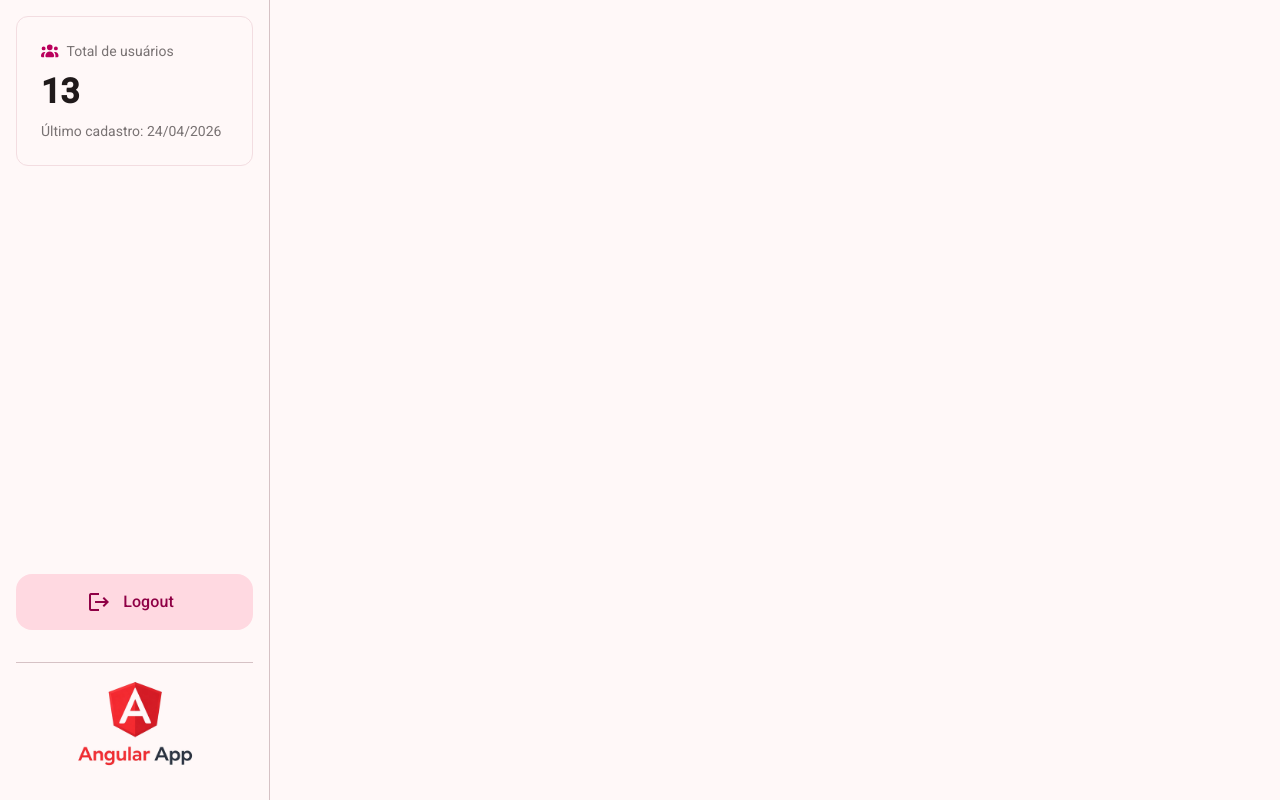
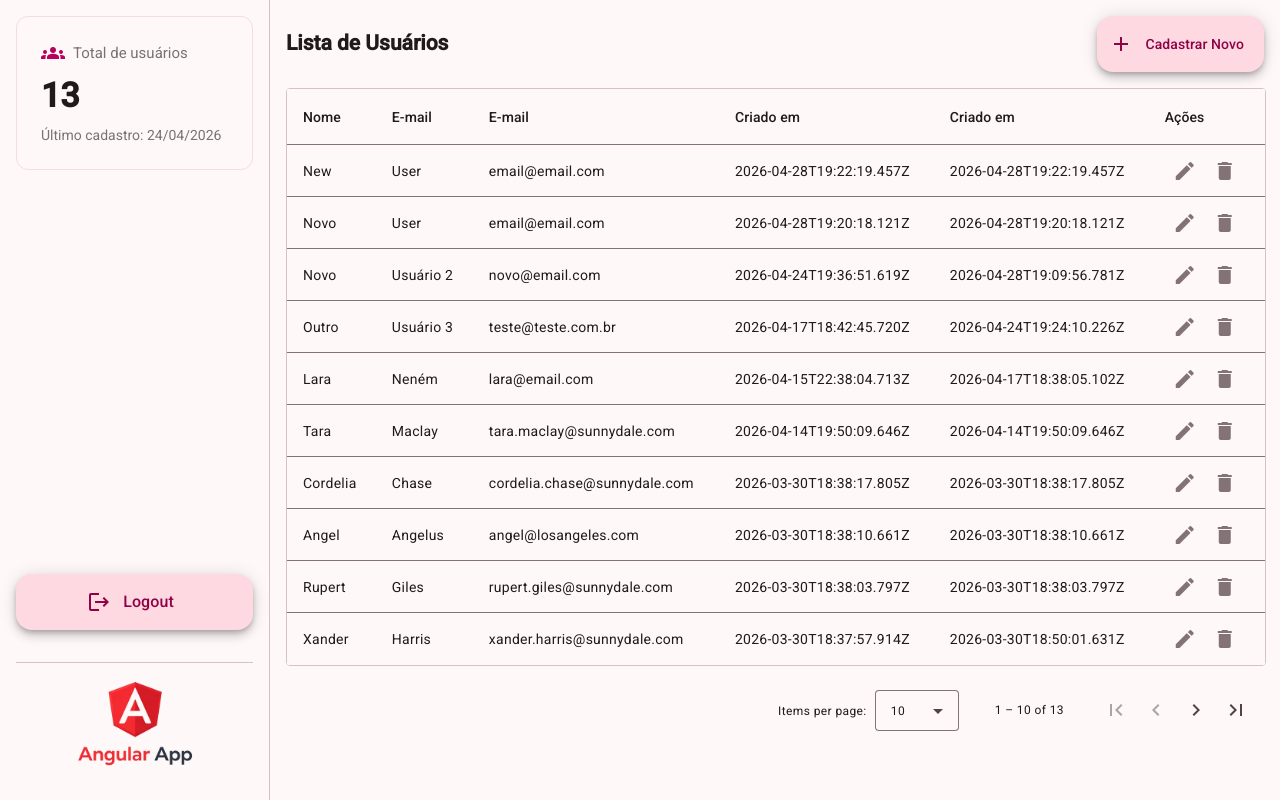
Before and after one commit to KaLucas/angular-app, an Angular app: page /admin/dashboard in a window 1280 px wide. Built offline with nearby package versions, Linux system fonts and the light colour scheme.

Commit message:
feat: users-list table with mock data

```diff
--- a/package.json
+++ b/package.json
@@ -36,9 +36,6 @@
     "@angular/material": "^21.2.9",
     "@angular/platform-browser": "^21.1.0",
     "@angular/router": "^21.1.0",
-    "@fortawesome/angular-fontawesome": "^4.0.0",
-    "@fortawesome/fontawesome-svg-core": "^7.2.0",
-    "@fortawesome/free-solid-svg-icons": "^7.2.0",
     "rxjs": "~7.8.0",
     "tslib": "^2.3.0"
   },
--- a/src/app/features/admin/dashboard/dashboard.html
+++ b/src/app/features/admin/dashboard/dashboard.html
@@ -1,3 +1,4 @@
 <section class="flex">
   <app-sidebar />
+  <app-users-list />
 </section>
--- a/src/app/features/admin/dashboard/dashboard.scss
+++ b/src/app/features/admin/dashboard/dashboard.scss
@@ -1,6 +1,9 @@
 :host {
   min-height: 100vh;
+  section {
+    flex-direction: row;
+    app-users-list {
+      flex: 1;
+    }
+  }
 }
-section {
-  flex-direction: column;
-}
--- a/src/app/features/admin/dashboard/dashboard.ts
+++ b/src/app/features/admin/dashboard/dashboard.ts
@@ -1,9 +1,10 @@
 import { Component } from '@angular/core';
 import { Sidebar } from './sidebar/sidebar';
+import { UsersList } from './users-list/users-list';
 
 @Component({
   selector: 'app-dashboard',
-  imports: [Sidebar],
+  imports: [Sidebar, UsersList],
   templateUrl: './dashboard.html',
   styleUrl: './dashboard.scss',
 })
--- a/src/app/features/admin/dashboard/sidebar/sidebar.html
+++ b/src/app/features/admin/dashboard/sidebar/sidebar.html
@@ -3,7 +3,7 @@
     <div class="top-menu flex">
       <div class="user-summary-card flex">
         <div class="users-data flex">
-          <fa-icon [icon]="faUsers" />
+          <mat-icon>groups</mat-icon>
           <p class="users-title">Total de usuários</p>
         </div>
         <p class="users-total">13</p>
--- a/src/app/features/admin/dashboard/sidebar/sidebar.scss
+++ b/src/app/features/admin/dashboard/sidebar/sidebar.scss
@@ -24,9 +24,12 @@
             flex-direction: row;
             gap: 8px;
             align-items: center;
-            fa-icon {
-              display: block;
+            mat-icon {
               color: var(--mat-sys-primary);
+              line-height: normal;
+            }
+            p {
+              font-size: 15px;
             }
           }
           .users-total {
@@ -43,7 +46,6 @@
           button {
             font-size: 16px;
             width: 100%;
-            box-shadow: none;
           }
         }
         .img-wrapper {
--- a/src/app/features/admin/dashboard/sidebar/sidebar.ts
+++ b/src/app/features/admin/dashboard/sidebar/sidebar.ts
@@ -1,23 +1,18 @@
 import { Component, inject } from '@angular/core';
-import { MatAnchor, MatButtonModule } from '@angular/material/button';
+import { MatButtonModule } from '@angular/material/button';
 import { MatDividerModule } from '@angular/material/divider';
 import { MatIconModule } from '@angular/material/icon';
-import { FontAwesomeModule } from '@fortawesome/angular-fontawesome';
-import { faUsers, faArrowRightFromBracket } from '@fortawesome/free-solid-svg-icons';
 import { AuthService } from '../../../../services/auth-service';
 
 @Component({
   selector: 'app-sidebar',
-  imports: [MatDividerModule, FontAwesomeModule, MatButtonModule, MatIconModule],
+  imports: [MatDividerModule, MatButtonModule, MatIconModule],
   templateUrl: './sidebar.html',
   styleUrl: './sidebar.scss',
 })
 export class Sidebar {
   private auth = inject(AuthService);
 
-  faUsers = faUsers;
-  faLogout = faArrowRightFromBracket;
-
   protected handleLogout() {
     this.auth.logout();
   }
--- /dev/null
+++ b/src/app/features/admin/dashboard/users-list/users-list.html
@@ -0,0 +1,59 @@
+<section class="flex">
+  <div class="page-header flex">
+    <h2>Lista de Usuários</h2>
+    <button matFab extended>
+      <mat-icon>add</mat-icon>
+      Cadastrar Novo
+    </button>
+  </div>
+  <div class="table-wrapper">
+    <table mat-table [dataSource]="dataSource">
+      <ng-container matColumnDef="first_name">
+        <th mat-header-cell *matHeaderCellDef>Nome</th>
+        <td mat-cell *matCellDef="let user">{{ user.data.first_name }}</td>
+      </ng-container>
+
+      <ng-container matColumnDef="last_name">
+        <th mat-header-cell *matHeaderCellDef>E-mail</th>
+        <td mat-cell *matCellDef="let user">{{ user.data.last_name }}</td>
+      </ng-container>
+
+      <ng-container matColumnDef="email">
+        <th mat-header-cell *matHeaderCellDef>E-mail</th>
+        <td mat-cell *matCellDef="let user">{{ user.data.email }}</td>
+      </ng-container>
+
+      <ng-container matColumnDef="created_at">
+        <th mat-header-cell *matHeaderCellDef>Criado em</th>
+        <td mat-cell *matCellDef="let user">{{ user.created_at }}</td>
+      </ng-container>
+
+      <ng-container matColumnDef="updated_at">
+        <th mat-header-cell *matHeaderCellDef>Criado em</th>
+        <td mat-cell *matCellDef="let user">{{ user.updated_at }}</td>
+      </ng-container>
+
+      <ng-container matColumnDef="actions">
+        <th mat-header-cell *matHeaderCellDef>Ações</th>
+        <td mat-cell *matCellDef="let user">
+          <button matIconButton>
+            <mat-icon>edit</mat-icon>
+          </button>
+          <button matIconButton>
+            <mat-icon>delete</mat-icon>
+          </button>
+        </td>
+      </ng-container>
+
+      <tr mat-header-row *matHeaderRowDef="displayedColumns"></tr>
+      <tr mat-row *matRowDef="let row; columns: displayedColumns"></tr>
+    </table>
+  </div>
+
+  <mat-paginator
+    [length]="dataSource.data.length"
+    [pageSize]="10"
+    [pageSizeOptions]="[10, 25]"
+    showFirstLastButtons
+  />
+</section>
--- /dev/null
+++ b/src/app/features/admin/dashboard/users-list/users-list.scss
@@ -0,0 +1,20 @@
+section {
+  width: 100%;
+  padding: 16px;
+  flex-direction: column;
+  gap: 16px;
+  box-sizing: border-box;
+  .page-header {
+    flex-direction: row;
+    justify-content: space-between;
+  }
+  .table-wrapper {
+    width: 100%;
+    border: 1px solid var(--mat-sys-outline-variant);
+    border-radius: 4px;
+    overflow: hidden;
+    mat-icon {
+      color: var(--mat-sys-outline);
+    }
+  }
+}
--- /dev/null
+++ b/src/app/features/admin/dashboard/users-list/users-list.ts
@@ -0,0 +1,230 @@
+import { afterNextRender, Component, viewChild } from '@angular/core';
+import { MatButtonModule } from '@angular/material/button';
+import { MatIconModule } from '@angular/material/icon';
+import { MatPaginator, MatPaginatorModule } from '@angular/material/paginator';
+import { MatTableDataSource, MatTableModule } from '@angular/material/table';
+import { User } from '../../../../shared/models/user.model';
+
+const MOCK_DATA: User[] = [
+  {
+    id: 'e5f76971-949c-4141-93aa-6fce7aad44d2',
+    collection_id: '89508090-51d1-4c5c-a8dd-d423d197ffb3',
+    project_id: 7534,
+    app_user_id: null,
+    created_by: 101682,
+    created_at: '2026-04-28T19:22:19.457Z',
+    updated_at: '2026-04-28T19:22:19.457Z',
+    deleted_at: null,
+    data: {
+      email: 'email@email.com',
+      last_name: 'User',
+      first_name: 'New',
+    },
+  },
+  {
+    id: 'a32fb6c4-8981-4b6a-ac5e-b5a49f667252',
+    collection_id: '89508090-51d1-4c5c-a8dd-d423d197ffb3',
+    project_id: 7534,
+    app_user_id: null,
+    created_by: 101682,
+    created_at: '2026-04-28T19:20:18.121Z',
+    updated_at: '2026-04-28T19:20:18.121Z',
+    deleted_at: null,
+    data: {
+      email: 'email@email.com',
+      last_name: 'User',
+      first_name: 'Novo',
+    },
+  },
+  {
+    id: 'b3bab7ef-b1bc-44a6-99c7-f3e1429ded4f',
+    collection_id: '89508090-51d1-4c5c-a8dd-d423d197ffb3',
+    project_id: 7534,
+    app_user_id: null,
+    created_by: 101682,
+    created_at: '2026-04-24T19:36:51.619Z',
+    updated_at: '2026-04-28T19:09:56.781Z',
+    deleted_at: null,
+    data: {
+      email: 'novo@email.com',
+      last_name: 'Usuário 2',
+      first_name: 'Novo',
+    },
+  },
+  {
+    id: '7cf5fded-8c59-4c7b-a15a-43e80c5bc4c8',
+    collection_id: '89508090-51d1-4c5c-a8dd-d423d197ffb3',
+    project_id: 7534,
+    app_user_id: null,
+    created_by: 101682,
+    created_at: '2026-04-17T18:42:45.720Z',
+    updated_at: '2026-04-24T19:24:10.226Z',
+    deleted_at: null,
+    data: {
+      email: 'teste@teste.com.br',
+      last_name: 'Usuário 3',
+      first_name: 'Outro',
+    },
+  },
+  {
+    id: '830b115f-56a9-48c6-a0f1-f7aa9e6fbb4e',
+    collection_id: '89508090-51d1-4c5c-a8dd-d423d197ffb3',
+    project_id: 7534,
+    app_user_id: null,
+    created_by: 101682,
+    created_at: '2026-04-15T22:38:04.713Z',
+    updated_at: '2026-04-17T18:38:05.102Z',
+    deleted_at: null,
+    data: {
+      email: 'lara@email.com',
+      last_name: 'Neném',
+      first_name: 'Lara',
+    },
+  },
+  {
+    id: 'be8087a8-50a1-415b-bc98-eda6ed4f6fba',
+    collection_id: '89508090-51d1-4c5c-a8dd-d423d197ffb3',
+    project_id: 7534,
+    app_user_id: null,
+    created_by: 101682,
+    created_at: '2026-04-14T19:50:09.646Z',
+    updated_at: '2026-04-14T19:50:09.646Z',
+    deleted_at: null,
+    data: {
+      email: 'tara.maclay@sunnydale.com',
+      last_name: 'Maclay',
+      first_name: 'Tara',
+    },
+  },
+  {
+    id: '0c703e8d-d990-432d-acdf-c7241648b01e',
+    collection_id: '89508090-51d1-4c5c-a8dd-d423d197ffb3',
+    project_id: 7534,
+    app_user_id: null,
+    created_by: 101682,
+    created_at: '2026-03-30T18:38:17.805Z',
+    updated_at: '2026-03-30T18:38:17.805Z',
+    deleted_at: null,
+    data: {
+      email: 'cordelia.chase@sunnydale.com',
+      last_name: 'Chase',
+      first_name: 'Cordelia',
+    },
+  },
+  {
+    id: 'c2dc0768-d3ef-48fe-96c4-5cd36ad7b202',
+    collection_id: '89508090-51d1-4c5c-a8dd-d423d197ffb3',
+    project_id: 7534,
+    app_user_id: null,
+    created_by: 101682,
+    created_at: '2026-03-30T18:38:10.661Z',
+    updated_at: '2026-03-30T18:38:10.661Z',
+    deleted_at: null,
+    data: {
+      email: 'angel@losangeles.com',
+      last_name: 'Angelus',
+      first_name: 'Angel',
+    },
+  },
+  {
+    id: 'c377af81-459f-4a50-83f4-fa3d23710079',
+    collection_id: '89508090-51d1-4c5c-a8dd-d423d197ffb3',
+    project_id: 7534,
+    app_user_id: null,
+    created_by: 101682,
+    created_at: '2026-03-30T18:38:03.797Z',
+    updated_at: '2026-03-30T18:38:03.797Z',
+    deleted_at: null,
+    data: {
+      email: 'rupert.giles@sunnydale.com',
+      last_name: 'Giles',
+      first_name: 'Rupert',
+    },
+  },
+  {
+    id: 'ebc72e60-2653-4bc2-8249-6f7c6178051a',
+    collection_id: '89508090-51d1-4c5c-a8dd-d423d197ffb3',
+    project_id: 7534,
+    app_user_id: null,
+    created_by: 101682,
+    created_at: '2026-03-30T18:37:57.914Z',
+    updated_at: '2026-03-30T18:50:01.631Z',
+    deleted_at: null,
+    data: {
+      email: 'xander.harris@sunnydale.com',
+      last_name: 'Harris',
+      first_name: 'Xander',
+    },
+  },
+  {
+    id: '7c79f554-e187-4fa8-997b-9eb70677064e',
+    collection_id: '89508090-51d1-4c5c-a8dd-d423d197ffb3',
+    project_id: 7534,
+    app_user_id: null,
+    created_by: 101682,
+    created_at: '2026-03-30T18:37:42.203Z',
+    updated_at: '2026-03-30T18:37:42.203Z',
+    deleted_at: null,
+    data: {
+      email: 'willow.rosenberg@sunnydale.com',
+      last_name: 'Rosenberg',
+      first_name: 'Willow',
+    },
+  },
+  {
+    id: '23a4fb42-20a1-4015-bdcb-c45b17106bc6',
+    collection_id: '89508090-51d1-4c5c-a8dd-d423d197ffb3',
+    project_id: 7534,
+    app_user_id: null,
+    created_by: 101682,
+    created_at: '2026-03-30T18:37:06.161Z',
+    updated_at: '2026-03-30T18:49:34.376Z',
+    deleted_at: null,
+    data: {
+      email: 'buffy.summers@sunnydale.com',
+      last_name: 'Summers',
+      first_name: 'Buffy',
+    },
+  },
+  {
+    id: '9fb085fa-a3e3-451b-8404-1942a3d0d303',
+    collection_id: '89508090-51d1-4c5c-a8dd-d423d197ffb3',
+    project_id: 7534,
+    app_user_id: null,
+    created_by: 101682,
+    created_at: '2026-03-30T17:28:46.477Z',
+    updated_at: '2026-04-14T14:36:55.283Z',
+    deleted_at: null,
+    data: {
+      email: 'dawn.summers@sunnydale.com',
+      last_name: 'Summers',
+      first_name: 'Dawn',
+    },
+  },
+];
+
+@Component({
+  selector: 'app-users-list',
+  imports: [MatButtonModule, MatIconModule, MatTableModule, MatPaginatorModule],
+  templateUrl: './users-list.html',
+  styleUrl: './users-list.scss',
+})
+export class UsersList {
+  protected readonly displayedColumns = [
+    'first_name',
+    'last_name',
+    'email',
+    'created_at',
+    'updated_at',
+    'actions',
+  ];
+  protected readonly dataSource = new MatTableDataSource<User>(MOCK_DATA);
+
+  private readonly paginator = viewChild.required(MatPaginator);
+
+  constructor() {
+    afterNextRender(() => {
+      this.dataSource.paginator = this.paginator();
+    });
+  }
+}
```
Also changed, not shown: src/app/shared/models/user.model.ts (added, +24 -0 lines), 2 other files (tests, documents, lock files or other folders).
